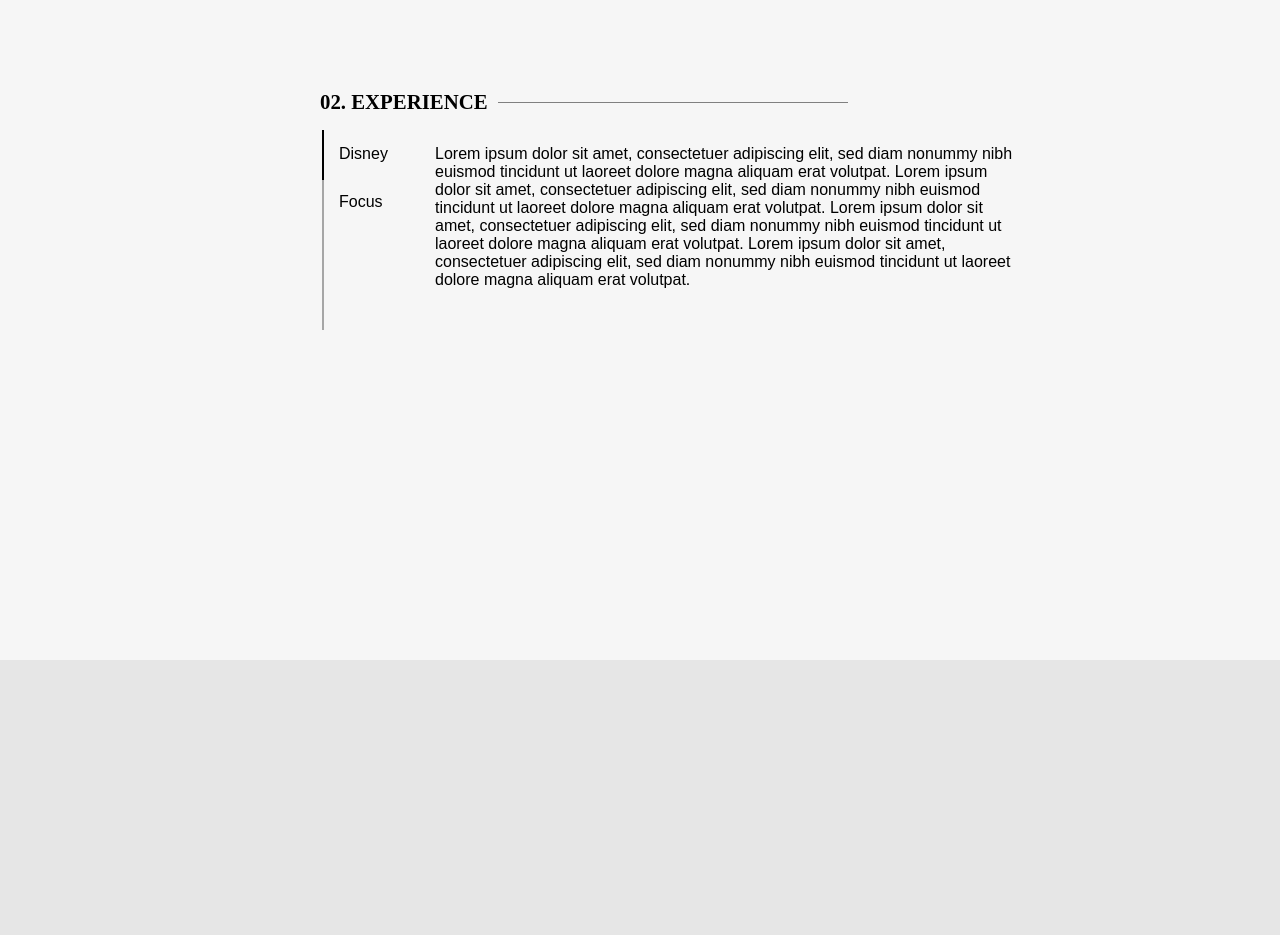
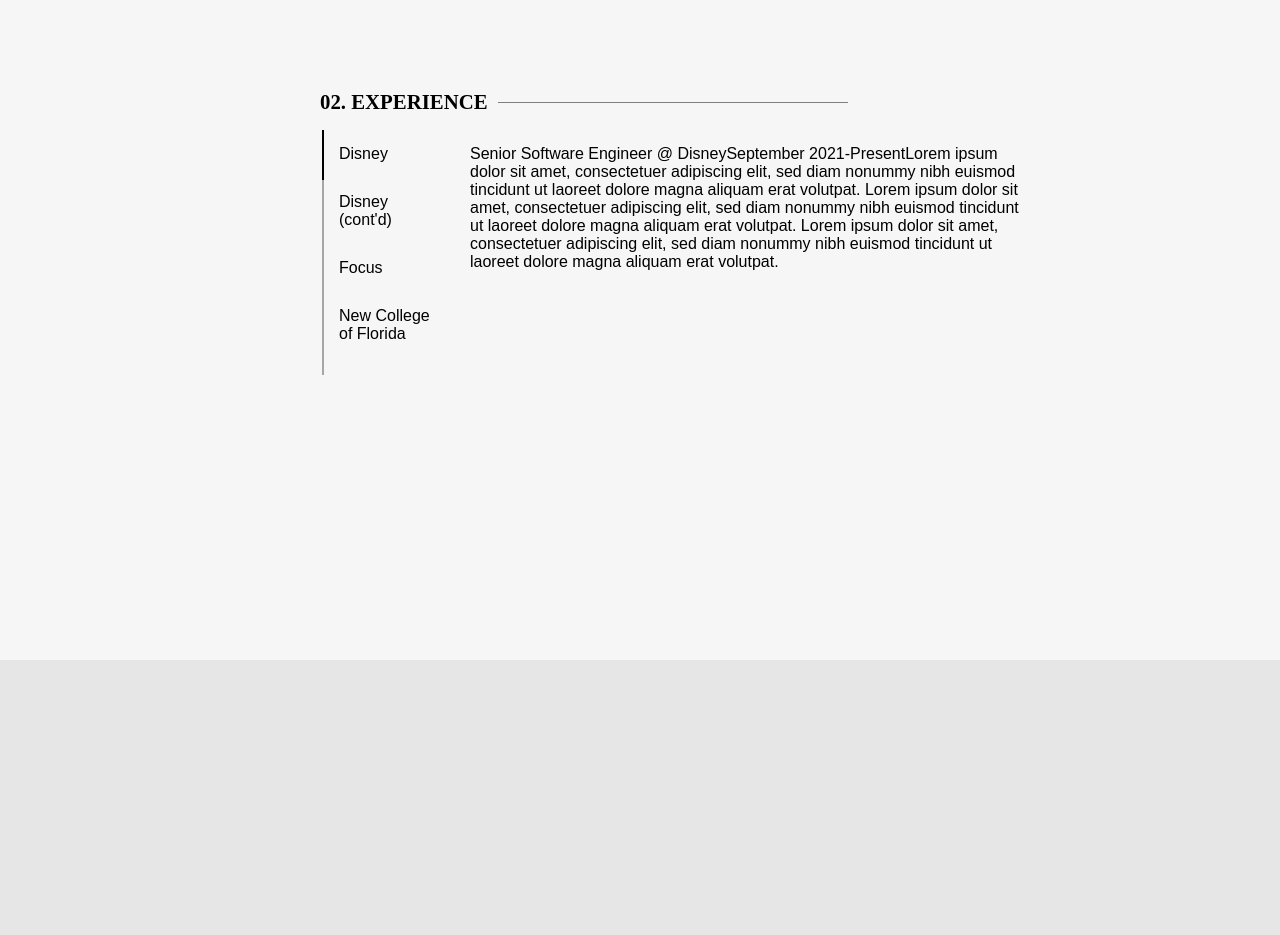
Before and after one commit to nicolekistler/personal-site-2022, a React (Create React App) app: page / in a window 1280 px wide. Shown: the part 1740-2675 px from the top of the page. Built offline with nearby package versions, Linux system fonts and the light colour scheme; a web font is replaced by a local one.

Commit message:
WIP experience selector

```diff
--- /dev/null
+++ b/src/components/Experience/data.js
@@ -0,0 +1,53 @@
+export const timelineData = [{
+        id: 0,
+        tabTitle: 'Disney',
+        panelTitle: 'Senior Software Engineer ',
+        panelSubtitle: '@ Disney',
+        range: 'September 2021-Present',
+        descriptions: [
+            'Lorem ipsum dolor sit amet, consectetuer adipiscing elit, sed diam nonummy nibh euismod tincidunt ut laoreet dolore magna aliquam erat volutpat. Lorem ipsum dolor sit amet, consectetuer adipiscing elit, sed diam nonummy nibh euismod tincidunt ut laoreet dolore magna aliquam erat volutpat. Lorem ipsum dolor sit amet, consectetuer adipiscing elit, sed diam nonummy nibh euismod tincidunt ut laoreet dolore magna aliquam erat volutpat.',
+            'Consectetuer adipiscing elit, sed diam nonummy nibh euismod tincidunt ut laoreet dolore magna aliquam erat volutpat. Lorem ipsum dolor sit amet, consectetuer adipiscing elit, sed diam nonummy nibh euismod tincidunt ut laoreet dolore magna aliquam erat volutpat. Lorem ipsum dolor sit amet, consectetuer adipiscing elit, sed diam nonummy nibh euismod tincidunt ut laoreet dolore magna aliquam erat volutpat.',
+            'Lorem ipsum dolor sit amet, consectetuer adipiscing elit, sed diam nonummy nibh euismod.',
+            'Sed diam nonummy nibh euismod tincidunt. Lorem ipsum dolor sit amet, consectetuer adipiscing elit, sed diam nonummy nibh euismod.'
+        ]
+    },
+    {
+        id: 1,
+        tabTitle: 'Disney (cont\'d)',
+        panelTitle: 'Software Engineer II ',
+        panelSubtitle: '@ Disney',
+        range: 'March 2020-September 2021',
+        descriptions: [
+            'Lorem ipsum dolor sit amet, consectetuer adipiscing elit, sed diam nonummy nibh euismod tincidunt ut laoreet dolore magna aliquam erat volutpat. Lorem ipsum dolor sit amet, consectetuer adipiscing elit, sed diam nonummy nibh euismod tincidunt ut laoreet dolore magna aliquam erat volutpat. Lorem ipsum dolor sit amet, consectetuer adipiscing elit, sed diam nonummy nibh euismod tincidunt ut laoreet dolore magna aliquam erat volutpat.',
+            'Consectetuer adipiscing elit, sed diam nonummy nibh euismod tincidunt ut laoreet dolore magna aliquam erat volutpat. Lorem ipsum dolor sit amet, consectetuer adipiscing elit, sed diam nonummy nibh euismod tincidunt ut laoreet dolore magna aliquam erat volutpat. Lorem ipsum dolor sit amet, consectetuer adipiscing elit, sed diam nonummy nibh euismod tincidunt ut laoreet dolore magna aliquam erat volutpat.',
+            'Lorem ipsum dolor sit amet, consectetuer adipiscing elit, sed diam nonummy nibh euismod.',
+            'Sed diam nonummy nibh euismod tincidunt. Lorem ipsum dolor sit amet, consectetuer adipiscing elit, sed diam nonummy nibh euismod.'
+        ]
+    },
+    {
+        id: 2,
+        tabTitle: 'Focus',
+        panelTitle: 'Software Engineer ',
+        panelSubtitle: '@ Focus',
+        range: 'October 2016-February 2020',
+        descriptions: [
+            'Lorem ipsum dolor sit amet, consectetuer adipiscing elit, sed diam nonummy nibh euismod tincidunt ut laoreet dolore magna aliquam erat volutpat. Lorem ipsum dolor sit amet, consectetuer adipiscing elit, sed diam nonummy nibh euismod tincidunt ut laoreet dolore magna aliquam erat volutpat. Lorem ipsum dolor sit amet, consectetuer adipiscing elit, sed diam nonummy nibh euismod tincidunt ut laoreet dolore magna aliquam erat volutpat.',
+            'Consectetuer adipiscing elit, sed diam nonummy nibh euismod tincidunt ut laoreet dolore magna aliquam erat volutpat. Lorem ipsum dolor sit amet, consectetuer adipiscing elit, sed diam nonummy nibh euismod tincidunt ut laoreet dolore magna aliquam erat volutpat. Lorem ipsum dolor sit amet, consectetuer adipiscing elit, sed diam nonummy nibh euismod tincidunt ut laoreet dolore magna aliquam erat volutpat.',
+            'Lorem ipsum dolor sit amet, consectetuer adipiscing elit, sed diam nonummy nibh euismod.',
+            'Sed diam nonummy nibh euismod tincidunt. Lorem ipsum dolor sit amet, consectetuer adipiscing elit, sed diam nonummy nibh euismod.'
+        ]
+    },
+    {
+        id: 3,
+        tabTitle: 'New College of Florida',
+        panelTitle: 'Bachelor of Arts in ',
+        panelSubtitle: 'History',
+        range: 'August 2012-June 2016',
+        descriptions: [
+            'Lorem ipsum dolor sit amet, consectetuer adipiscing elit, sed diam nonummy nibh euismod tincidunt ut laoreet dolore magna aliquam erat volutpat. Lorem ipsum dolor sit amet, consectetuer adipiscing elit, sed diam nonummy nibh euismod tincidunt ut laoreet dolore magna aliquam erat volutpat. Lorem ipsum dolor sit amet, consectetuer adipiscing elit, sed diam nonummy nibh euismod tincidunt ut laoreet dolore magna aliquam erat volutpat.',
+            'Consectetuer adipiscing elit, sed diam nonummy nibh euismod tincidunt ut laoreet dolore magna aliquam erat volutpat. Lorem ipsum dolor sit amet, consectetuer adipiscing elit, sed diam nonummy nibh euismod tincidunt ut laoreet dolore magna aliquam erat volutpat. Lorem ipsum dolor sit amet, consectetuer adipiscing elit, sed diam nonummy nibh euismod tincidunt ut laoreet dolore magna aliquam erat volutpat.',
+            'Lorem ipsum dolor sit amet, consectetuer adipiscing elit, sed diam nonummy nibh euismod.',
+            'Sed diam nonummy nibh euismod tincidunt. Lorem ipsum dolor sit amet, consectetuer adipiscing elit, sed diam nonummy nibh euismod.'
+        ]
+    }
+];
--- a/src/components/Experience/index.jsx
+++ b/src/components/Experience/index.jsx
@@ -2,6 +2,7 @@ import React, { memo, useState } from 'react';
 import styled from 'styled-components';
 import { colors } from '../../styles/colors';
 import { SectionTitle } from '../../styles/typography';
+import { timelineData } from './data';
 
 const Wrapper = styled.div`
     display: flex;
@@ -39,13 +40,13 @@ const TabSelector = styled.div`
     display: flex;
     border-left: 2px solid ${colors.lightGrey};
     flex-direction: column;
-    width: 100px;
-    height: 200px;
+    width: 125px;
+    height: 245px;
 `;
 
 const Tab = styled.div`
     display: flex;
-    width: 100px;
+    width: 125px;
     padding: 15px;
     cursor: pointer;
 `;
@@ -60,20 +61,19 @@ const TabHighlight = styled.div`
 
 const PanelWrapper = styled.div`
     display: flex;
-    margin: 15px 0 0 15px;
+    flex-direction: row;
+    margin: 15px 0 0 50px;
     width: 600px;
     height: 300px;
 `;
-
-const text = `Lorem ipsum dolor sit amet, consectetuer adipiscing elit, sed diam nonummy nibh euismod tincidunt ut laoreet dolore magna aliquam erat volutpat. Lorem ipsum dolor sit amet, consectetuer adipiscing elit, sed diam nonummy nibh euismod tincidunt ut laoreet dolore magna aliquam erat volutpat. Lorem ipsum dolor sit amet, consectetuer adipiscing elit, sed diam nonummy nibh euismod tincidunt ut laoreet dolore magna aliquam erat volutpat.
-
-Lorem ipsum dolor sit amet, consectetuer adipiscing elit, sed diam nonummy nibh euismod tincidunt ut laoreet dolore magna aliquam erat volutpat.`;
 
 const Experience = () => {
 
     const [activeTabId, setActiveTab] = useState(0);
 
-    const translateYValue = 50 * activeTabId;
+    const translateYValue = 65 * activeTabId;
+
+    const experienceToRender = timelineData[activeTabId];
 
     return (
         <section className='page-section' name='experience' style={{backgroundColor: colors.offWhite}}>
@@ -86,12 +86,20 @@ const Experience = () => {
                     <TabWrapper>
                         <TabHighlight translateYValue={translateYValue}/>
                         <TabSelector>
-                            <Tab onClick={() => { setActiveTab(0)}}>Disney</Tab>
-                            <Tab onClick={() => { setActiveTab(1)}}>Focus</Tab>
+                        {
+                            timelineData.map((item) => {
+                                return (
+                                    <Tab onClick={() => { setActiveTab(item.id)}}>{item.tabTitle}</Tab>
+                                );
+                            })
+                        }
                         </TabSelector>
                     </TabWrapper>
                     <PanelWrapper>
-                        {text}
+                        {experienceToRender.panelTitle}
+                        {experienceToRender.panelSubtitle}
+                        {experienceToRender.range}
+                        {experienceToRender.descriptions[0]}
                     </PanelWrapper>
                 </Timeline>
             </Wrapper>
```
